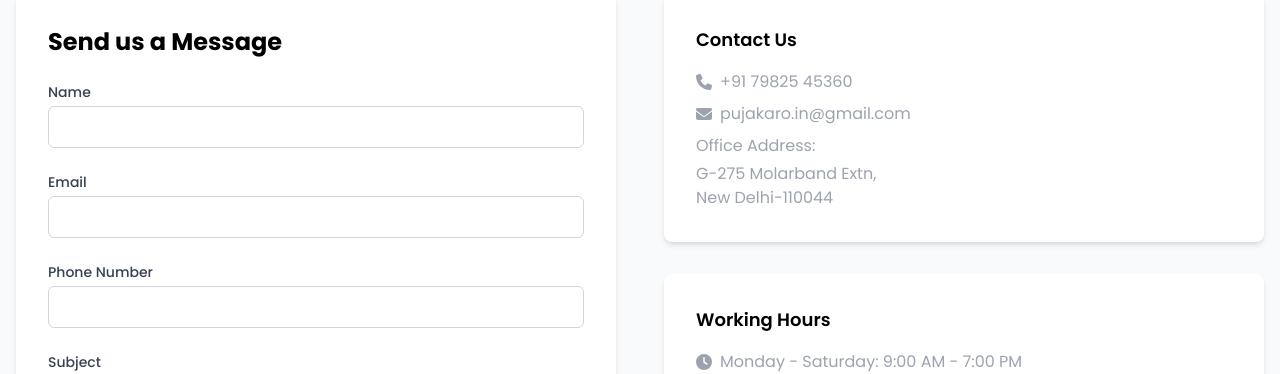
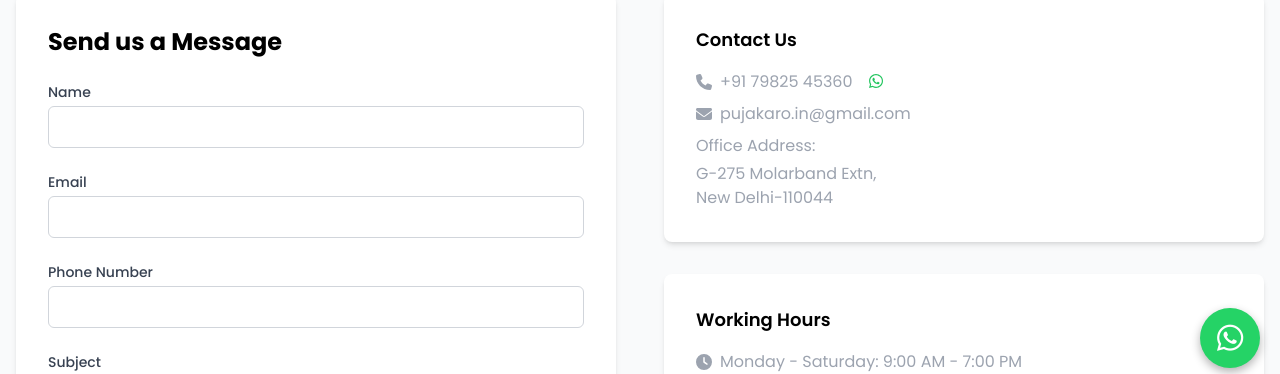
Before and after one commit to PujaKaro/frontend-vercel, a React (Vite) app: page /contact in a window 1280 px wide. Shown: the part 412-786 px from the top of the page. Built offline with nearby package versions, Linux system fonts and the light colour scheme; no server answers.

Commit message:
Add WhatsApp contact functionality with floating button and contact page integration

```diff
--- a/index.html
+++ b/index.html
@@ -45,14 +45,49 @@
     <link rel="preconnect" href="https://fonts.googleapis.com" />
     <link rel="preconnect" href="https://fonts.gstatic.com" crossorigin />
 
+    <!-- Font Awesome for WhatsApp Icon -->
+    <link rel="stylesheet" href="https://cdnjs.cloudflare.com/ajax/libs/font-awesome/6.4.0/css/all.min.css" />
+
     <title>PujaKaro - Your One-Stop Solution for Religious Needs</title>
 
     <!-- Font preloading for better performance -->
     <link href="https://fonts.googleapis.com/css2?family=Poppins:wght@300;400;500;600;700&display=swap" rel="stylesheet" />
+
+    <!-- WhatsApp Floating Button Style -->
+    <style>
+      .whatsapp-btn {
+        position: fixed;
+        bottom: 20px;
+        right: 20px;
+        width: 60px;
+        height: 60px;
+        background-color: #25D366;
+        color: white;
+        border-radius: 50%;
+        text-align: center;
+        font-size: 30px;
+        box-shadow: 0px 4px 10px rgba(0, 0, 0, 0.3);
+        display: flex;
+        align-items: center;
+        justify-content: center;
+        text-decoration: none;
+        z-index: 1000;
+        transition: all 0.3s;
+      }
+      .whatsapp-btn:hover {
+        background-color: #128C7E;
+        transform: scale(1.1);
+      }
+    </style>
   </head>
   <body>
     <div id="root"></div>
     <script type="module" src="/src/main.jsx"></script>
+
+    <!-- WhatsApp Floating Button -->
+    <a href="https://wa.me/917982545360" target="_blank" rel="noopener noreferrer" class="whatsapp-btn" aria-label="Chat on WhatsApp">
+      <i class="fab fa-whatsapp"></i>
+    </a>
 
     <!-- Service Worker Registration -->
     <script>
--- a/src/pages/Contact.jsx
+++ b/src/pages/Contact.jsx
@@ -7,6 +7,7 @@ import {
   faClock,
   faPaperPlane
 } from '@fortawesome/free-solid-svg-icons';
+import { faWhatsapp } from '@fortawesome/free-brands-svg-icons';
 
 const Contact = () => {
   const [formData, setFormData] = useState({
@@ -155,6 +156,15 @@ const Contact = () => {
                 <li className="flex items-center gap-2 text-gray-400">
                   <FontAwesomeIcon icon={faPhone} />
                   <span>+91 79825 45360</span>
+                  <a
+                    href="https://wa.me/917982545360"
+                    target="_blank"
+                    rel="noopener noreferrer"
+                    className="ml-2 text-green-500 hover:text-green-700"
+                    aria-label="Chat on WhatsApp"
+                  >
+                    <FontAwesomeIcon icon={faWhatsapp} />
+                  </a>
                 </li>
                 <li className="flex items-center gap-2 text-gray-400">
                   <FontAwesomeIcon icon={faEnvelope} />
```
Also changed, not shown: 1 other file (tests, documents, lock files or other folders).
